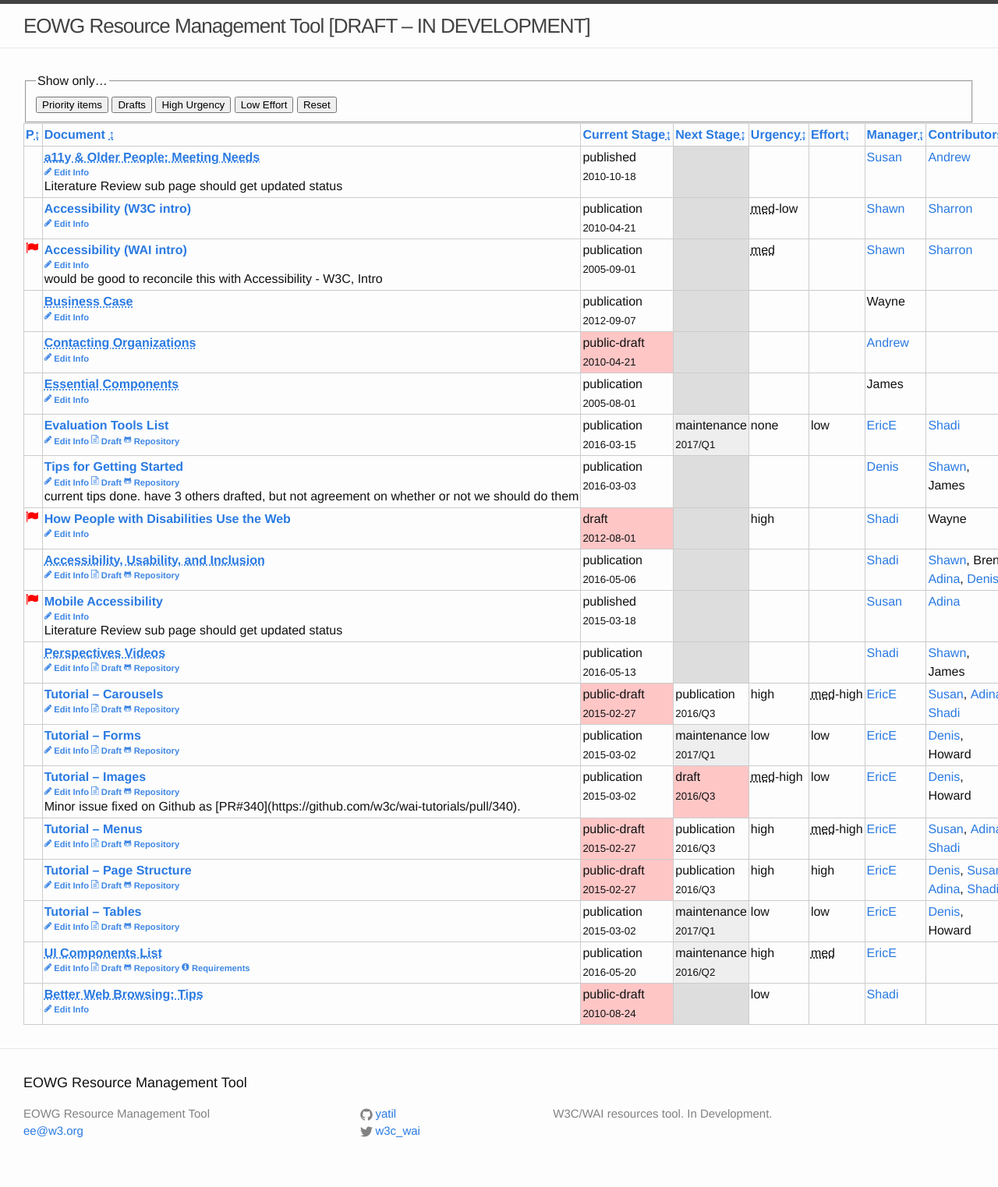
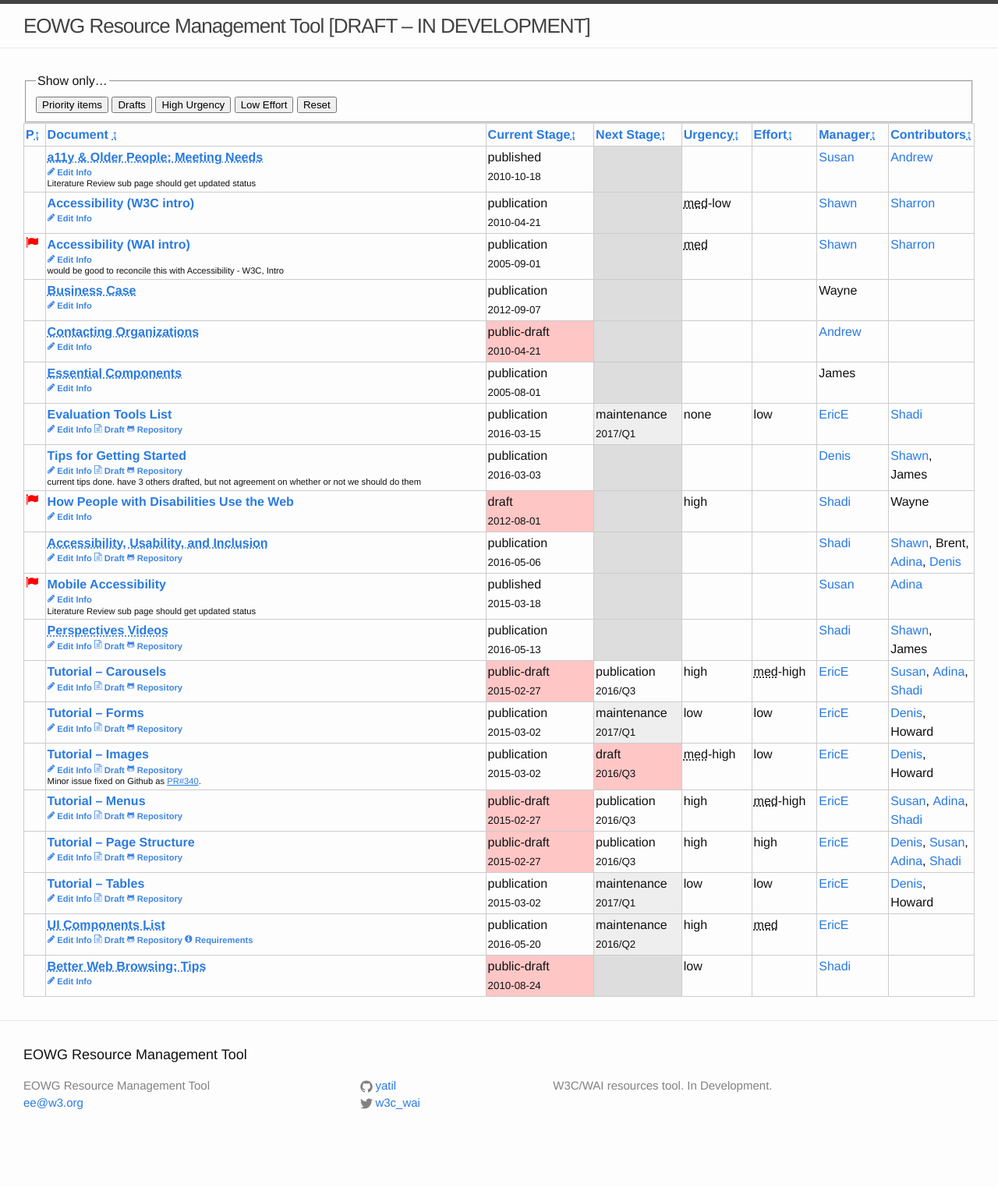
Before and after one commit to w3c/wai-resources, a Jekyll site: the page built from index.html, in a window 1280 px wide. Shown: the whole page at 78% size. Built offline with Jekyll 4.4.1, drawn with Linux system fonts in a browser that asks for light colours; after the commit the page ends 1487 px from its top, so only the background shows below that.

Commit message:
Markdownify note, styling

```diff
--- a/_sass/_base.scss
+++ b/_sass/_base.scss
@@ -283,8 +283,11 @@ th small {
 }
 
 .note {
-  font-weight: normal;
-  margin-bottom: 0;
+  p {
+    font-size: .7em;
+    font-weight: normal;
+    margin-bottom: 0;
+  }
   a {text-decoration: underline;}
 }
 
--- a/index.html
+++ b/index.html
@@ -63,7 +63,9 @@ layout: default
               <a href="{{ res.requirements }}/">{% include icon.html use="requirements" %} Requirements</a>
             {% endif %}
             </small>
-            <p class="note">{{ res.note }} {%comment%}{% if res.content | size > 0 %}<a href="{{res.url}}">more <span class="visuallyhidden">about {{res.title}}</span></a>{% endif %}{%endcomment%}</p>
+            {% if res.note %}
+              <div class="note">{{ res.note | markdownify }}</div>
+            {% endif %}
           </th>
           <!-- <td>{{ res.status }}</td> -->
           <td class="{{ res.current-stage }}">
```
